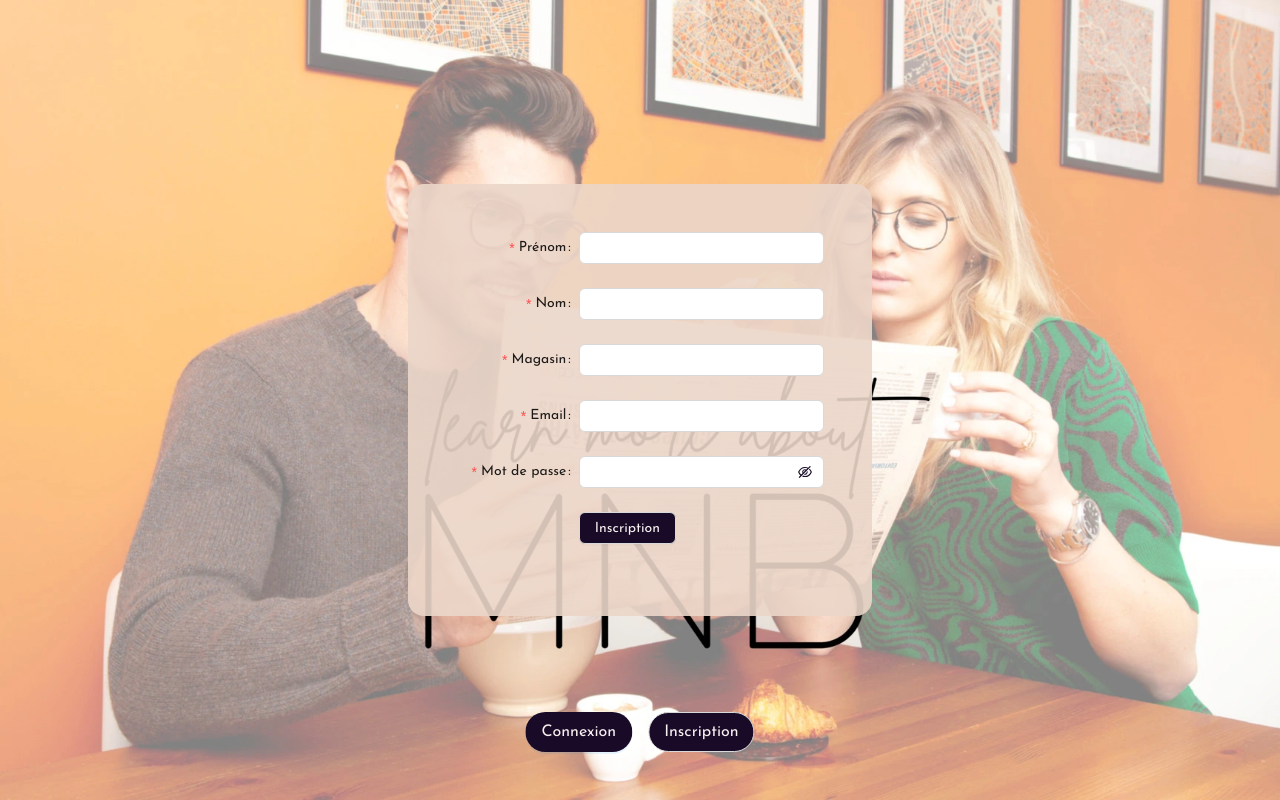
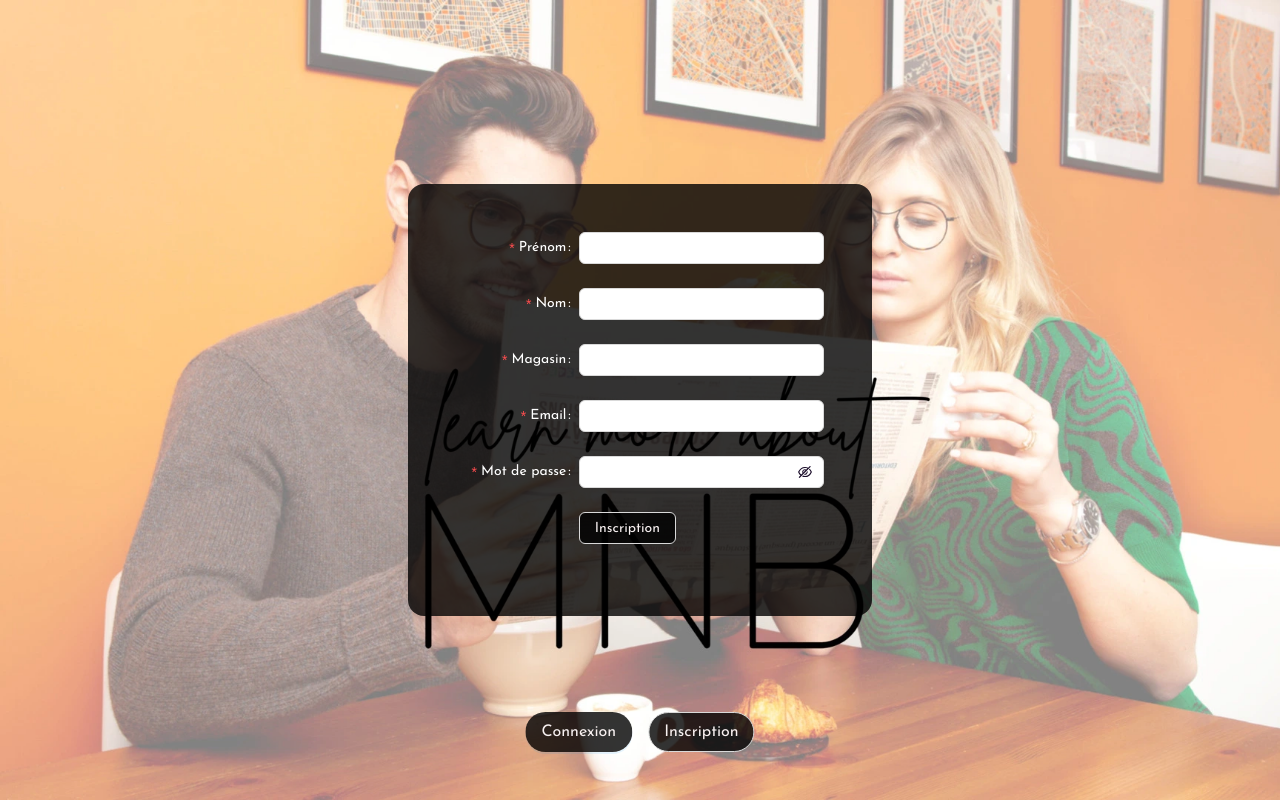
Before and after one commit to Wins9393/mooc-mnb, a React (Vite) app in the folder front/: page /register in a window 1280 px wide. Built offline with nearby package versions, Linux system fonts and the light colour scheme; no server answers.

Commit message:
add logo

```diff
--- a/front/src/App.css
+++ b/front/src/App.css
@@ -43,7 +43,7 @@ a {
 
 button,
 input[type="submit"] {
-  background-color: var(--dark) !important;
+  background-color: color-mix(in lab, #000 80%, transparent) !important;
   transition: border-color 0.25s !important;
 
   span {
--- a/front/src/components/header/Header.tsx
+++ b/front/src/components/header/Header.tsx
@@ -32,6 +32,13 @@ export function Header() {
                 ""
               )}
             </ul>
+            <div style={{ height: "var(--header-height)", maxWidth: "300px", padding: "4px" }}>
+              <img
+                style={{ height: "100%", width: "100%", objectFit: "contain" }}
+                src="./logo-MNB-blanc.png"
+                alt=""
+              />
+            </div>
             <ul className="header__nav--list right-nav">
               <li>
                 <Link to="/" onClick={logout}>
--- a/front/src/components/login-form/LoginForm.tsx
+++ b/front/src/components/login-form/LoginForm.tsx
@@ -49,6 +49,7 @@ export function LoginForm() {
           onFinishFailed={onFinishFailed}
           autoComplete="off">
           <Form.Item<FieldType>
+            className="loginForm__formItem"
             label="Email"
             name="email"
             rules={[{ required: true, message: "Veuillez renseigner votre email !" }]}>
@@ -56,6 +57,7 @@ export function LoginForm() {
           </Form.Item>
 
           <Form.Item<FieldType>
+            className="loginForm__formItem"
             label="Mot de passe"
             name="password"
             rules={[{ required: true, message: "Veuillez renseigner votre mot de passe !" }]}>
--- a/front/src/components/login-form/login-form.css
+++ b/front/src/components/login-form/login-form.css
@@ -10,7 +10,14 @@
     position: absolute;
     width: fit-content;
     padding: 48px;
-    background-color: color-mix(in lab, var(--nude) 90%, transparent);
+    /* background-color: color-mix(in lab, var(--nude) 90%, transparent); */
+    background-color: color-mix(in lab, #000 80%, transparent);
     border-radius: 16px;
+
+    .loginForm__formItem {
+      label {
+        color: white;
+      }
+    }
   }
 }
--- a/front/src/components/register-form/RegisterForm.tsx
+++ b/front/src/components/register-form/RegisterForm.tsx
@@ -57,6 +57,7 @@ export function RegisterForm() {
           onFinishFailed={onFinishFailed}
           autoComplete="off">
           <Form.Item<FieldType>
+            className="loginForm__formItem"
             label="Prénom"
             name="firstname"
             rules={[{ required: true, message: "Veuillez renseigner votre prénom !" }]}>
@@ -64,6 +65,7 @@ export function RegisterForm() {
           </Form.Item>
 
           <Form.Item<FieldType>
+            className="loginForm__formItem"
             label="Nom"
             name="lastname"
             rules={[{ required: true, message: "Veuillez renseigner votre nom !" }]}>
@@ -71,6 +73,7 @@ export function RegisterForm() {
           </Form.Item>
 
           <Form.Item<FieldType>
+            className="loginForm__formItem"
             label="Magasin"
             name="shop"
             rules={[{ required: true, message: "Veuillez renseigner votre magasin !" }]}>
@@ -78,6 +81,7 @@ export function RegisterForm() {
           </Form.Item>
 
           <Form.Item<FieldType>
+            className="loginForm__formItem"
             label="Email"
             name="email"
             rules={[{ required: true, message: "Veuillez renseigner votre email !" }]}>
@@ -85,6 +89,7 @@ export function RegisterForm() {
           </Form.Item>
 
           <Form.Item<FieldType>
+            className="loginForm__formItem"
             label="Mot de passe"
             name="password"
             rules={[{ required: true, message: "Veuillez renseigner votre mot de passe !" }]}>
--- a/front/src/components/register-form/register-form.css
+++ b/front/src/components/register-form/register-form.css
@@ -10,7 +10,14 @@
     position: absolute;
     width: fit-content;
     padding: 48px;
-    background-color: color-mix(in lab, var(--nude) 90%, transparent);
+    /* background-color: color-mix(in lab, var(--nude) 90%, transparent); */
+    background-color: color-mix(in lab, #000 80%, transparent);
     border-radius: 16px;
+
+    .loginForm__formItem {
+      label {
+        color: white;
+      }
+    }
   }
 }
```
Also changed, not shown: front/public/logo-MNB-blanc.png (added).
